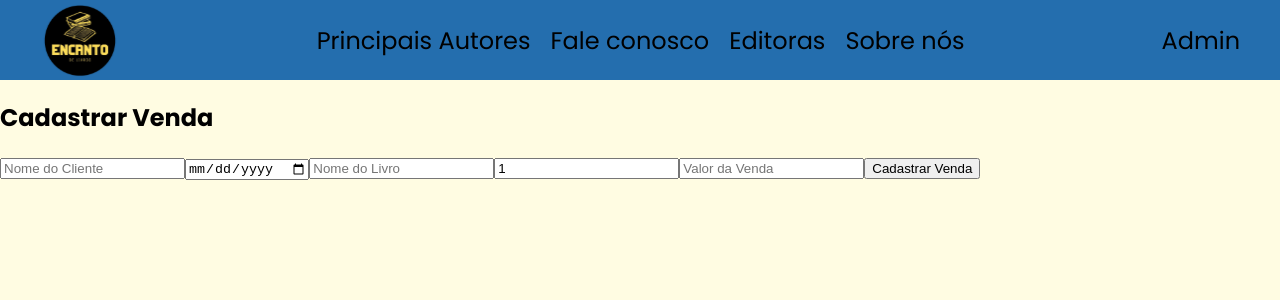
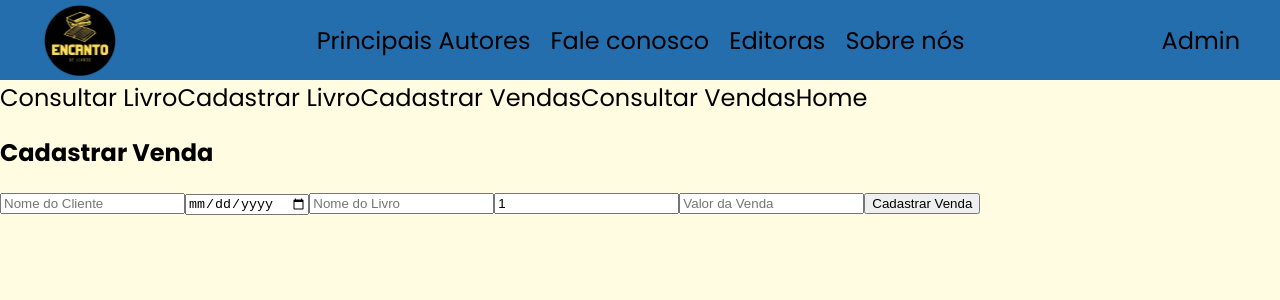
Before and after one commit to MarcoB2003/sebo_front, a React (Create React App) app: page /cadastrarVendas in a window 1280 px wide. Shown: the top 300 px of the page. Built offline with nearby package versions, Linux system fonts and the light colour scheme.

Commit message:
Update index.js

```diff
--- a/src/Admin/CadastrarVendas/index.js
+++ b/src/Admin/CadastrarVendas/index.js
@@ -1,6 +1,7 @@
 import { useState } from 'react';
 import axios from 'axios';
 import './index.scss';
+import { Link } from 'react-router-dom';
 
 export default function CadastrarVendas() {
   const [nomeCliente, setNomeCliente] = useState('');
@@ -12,11 +13,11 @@ export default function CadastrarVendas() {
   const handleCadastroVenda = async (event) => {
     event.preventDefault();
     const vendaData = { nomeCliente, dataVenda, nomeLivro, quantidade, valorVenda };
-    console.log('Dados a serem enviados:', vendaData); // Adicionando log dos dados
+    console.log('Dados a serem enviados:', vendaData);
     try {
       await axios.post('http://localhost:5001/venda', vendaData);
       alert('Venda cadastrada com sucesso');
-      setNomeCliente(''); setDataVenda(''); setNomeLivro(''); setQuantidade(1); setValorVenda('');
+      setNomeCliente(''); setDataVenda(''); setNomeLivro(''); setQuantidade(0); setValorVenda('');
     } catch (error) {
       console.error(error);
       alert('Erro ao cadastrar venda');
@@ -24,7 +25,16 @@ export default function CadastrarVendas() {
   };
 
   return (
-    <div className="container2">
+    <div className="containerB">
+      <aside className="sidebar">
+        <Link to="/consultarlivro" className="sidebar-btn">Consultar Livro</Link>
+        <Link to="/cadastrarlivro" className="sidebar-btn">Cadastrar Livro</Link>
+        <Link to="/cadastrarvendas" className="sidebar-btn">Cadastrar Vendas</Link>
+        <Link to="/consultarvendas" className="sidebar-btn">Consultar Vendas</Link>
+        <Link to="/" className="sidebar-btn">Home</Link>
+      </aside>
+
+      <main className="content">
         <form className="form-cadastro" onSubmit={handleCadastroVenda}>
           <h2>Cadastrar Venda</h2>
           <input type="text" placeholder="Nome do Cliente" value={nomeCliente} onChange={e => setNomeCliente(e.target.value)} required />
@@ -32,8 +42,9 @@ export default function CadastrarVendas() {
           <input type="text" placeholder="Nome do Livro" value={nomeLivro} onChange={e => setNomeLivro(e.target.value)} required />
           <input type="number" placeholder="Quantidade" value={quantidade} onChange={e => setQuantidade(e.target.value)} min="1" required />
           <input type="number" placeholder="Valor da Venda" value={valorVenda} onChange={e => setValorVenda(e.target.value)} required />
-        <button type="submit">Cadastrar Venda</button>
+          <button type="submit" className="submit-btn">Cadastrar Venda</button>
         </form>
+      </main>
     </div>
   );
 }
```
Lines whose indentation alone changed are shown as unchanged.
